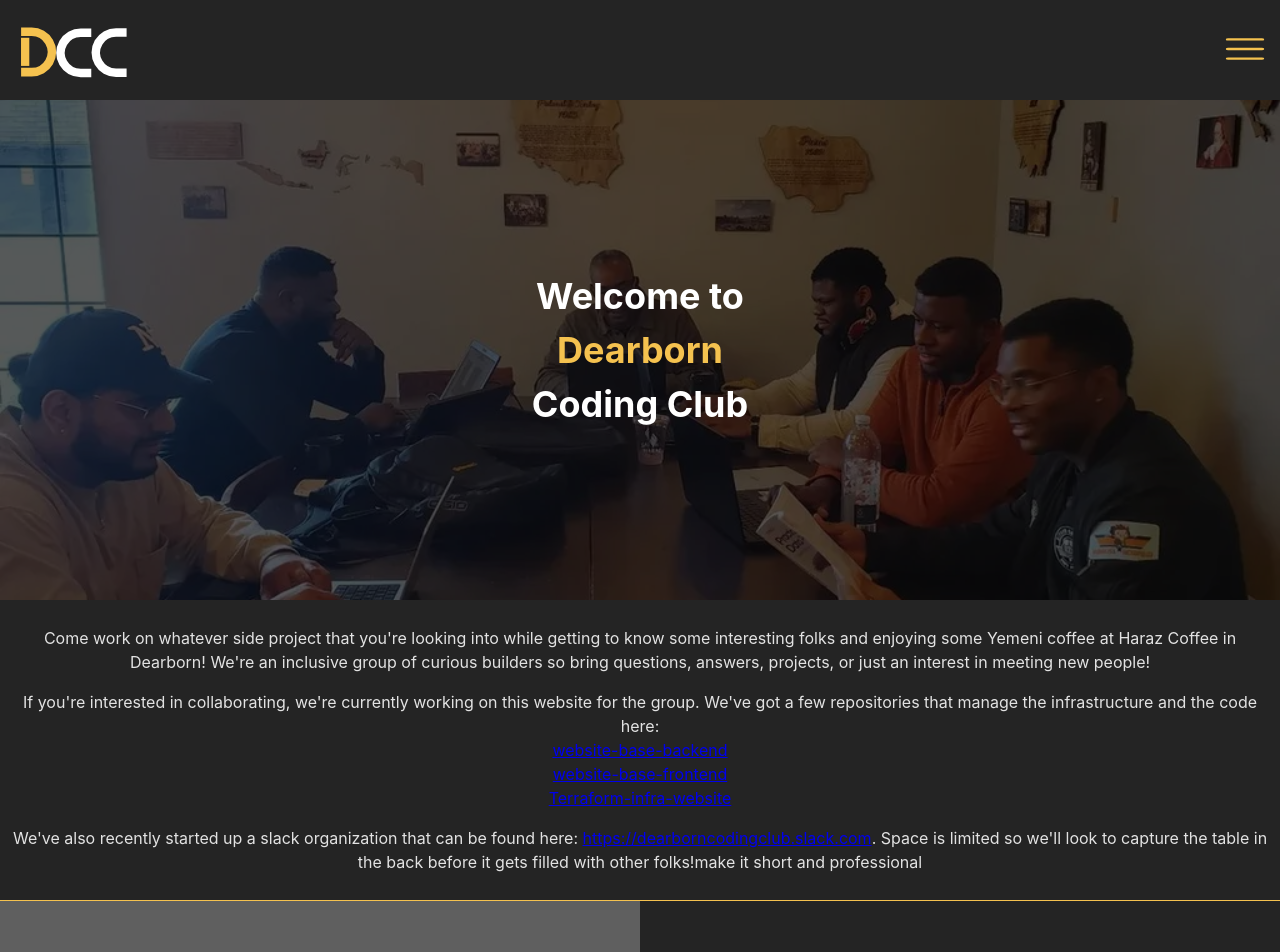
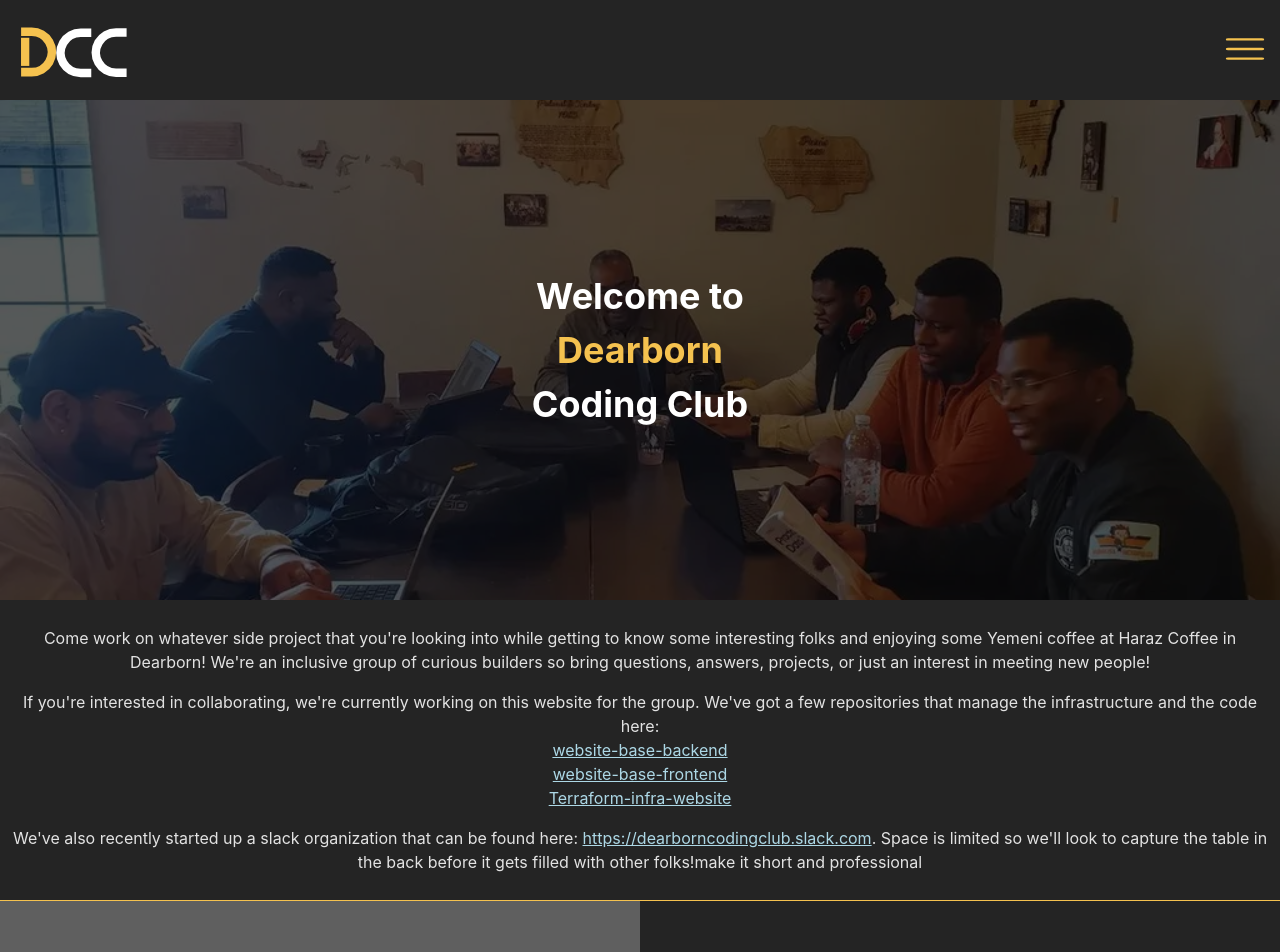
Before and after one commit to dearborn-coding-club/website-base-frontend, a React (Vite) app: page / in a window 1280 px wide. Shown: the top 952 px of the page. Built offline with nearby package versions, Linux system fonts and the light colour scheme; grey boxes are pictures that could not be loaded.

Commit message:
made the links a lighter blue because when they turn purple it is not… (#23)
* made the links a lighter blue because when they turn purple it is not easily visible

```diff
--- a/src/pages/Home.tsx
+++ b/src/pages/Home.tsx
@@ -44,14 +44,14 @@ export default function Home() {
               <p>
                 If you're interested in collaborating, we're currently working on this website for the group. We've got a few repositories that manage the infrastructure and the code here:
                 <br/>
-                <a href='https://github.com/dearborn-coding-club/website-base-backend'>website-base-backend</a>
+                <a href='https://github.com/dearborn-coding-club/website-base-backend' style={{ color: '#ADD8E6' }}>website-base-backend</a>
                 <br/>
-                <a href='https://github.com/dearborn-coding-club/website-base-frontend'>website-base-frontend</a>
+                <a href='https://github.com/dearborn-coding-club/website-base-frontend' style={{ color: '#ADD8E6' }}>website-base-frontend</a>
                 <br/>
-                <a href='https://github.com/dearborn-coding-club/Terraform-infra-website'>Terraform-infra-website</a>
+                <a href='https://github.com/dearborn-coding-club/Terraform-infra-website' style={{ color: '#ADD8E6' }}>Terraform-infra-website</a>
               </p>
               <p>
-                We've also recently started up a slack organization that can be found here: <a href='https://dearborncodingclub.slack.com'>https://dearborncodingclub.slack.com</a>.
+                We've also recently started up a slack organization that can be found here: <a href='https://dearborncodingclub.slack.com' style={{ color: '#ADD8E6' }}>https://dearborncodingclub.slack.com</a>.
               Space is limited so we'll look to capture the table in the back before it gets filled with other folks!make it short and professional
               </p>
             </>
```
